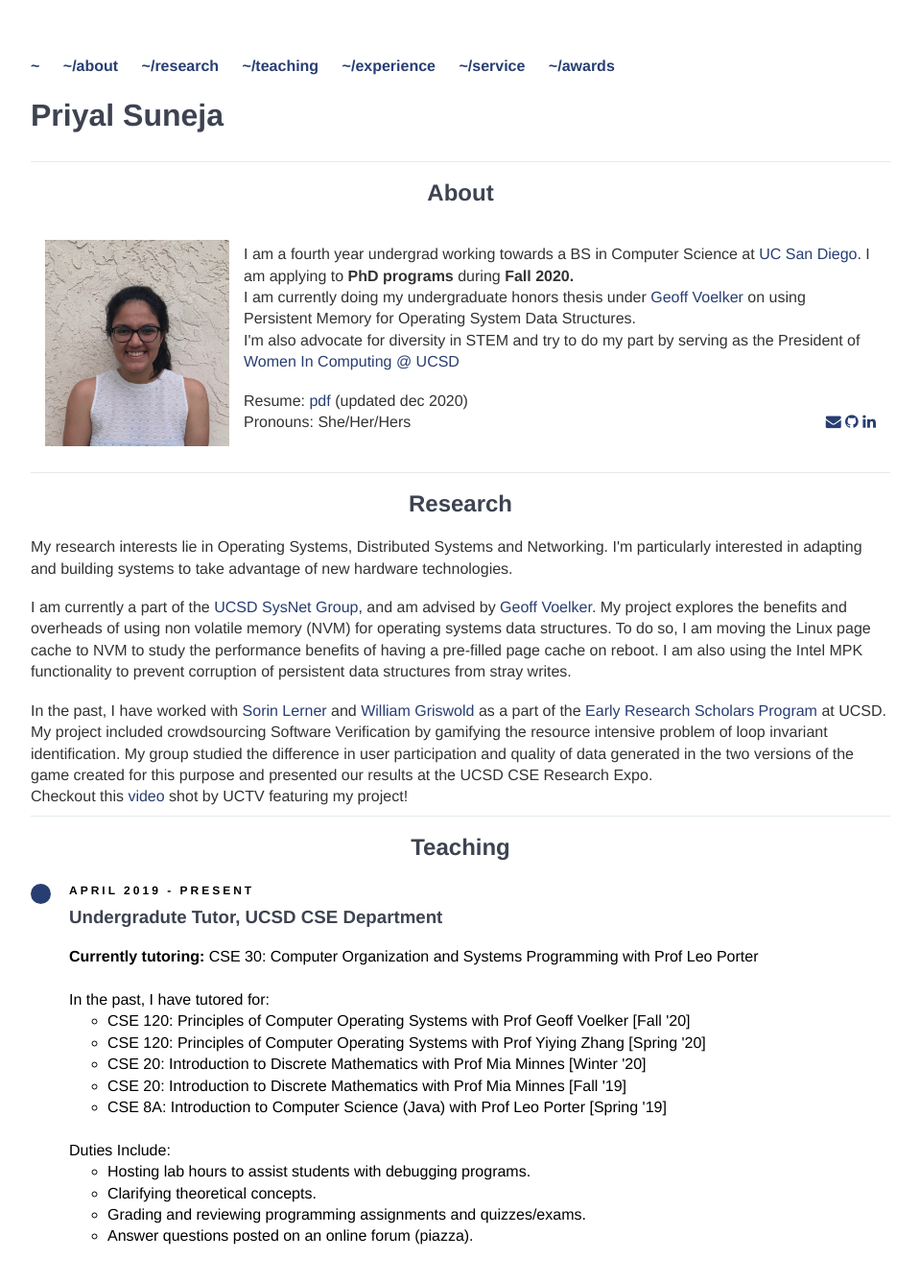
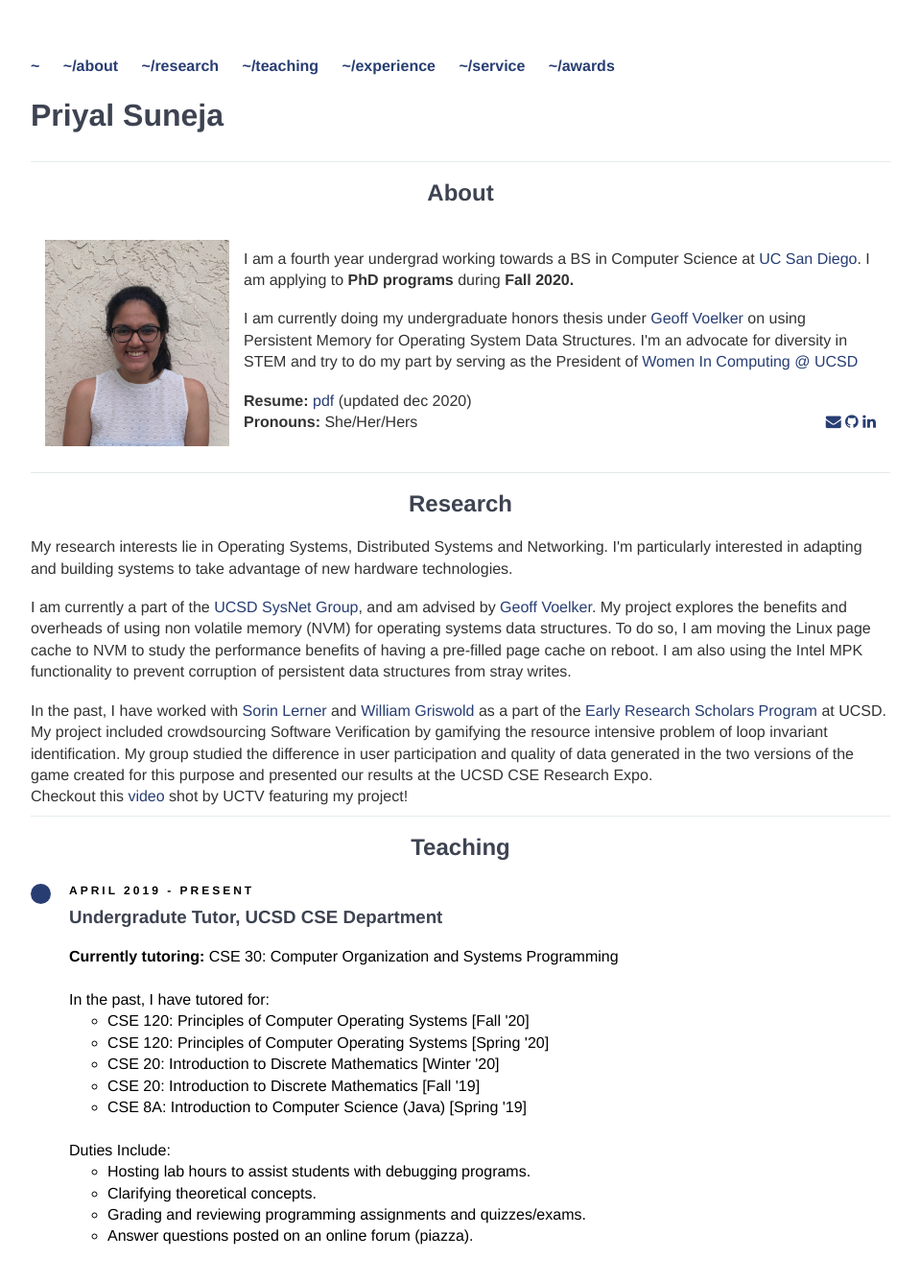
Before and after one commit to p-suneja/p-suneja.github.io, a Jekyll site: the page built from index.html, in a window 1280 px wide and 1400 px high. Shown: the top 1336 px of the window at 96% size, without its empty margins (160-1119 px from the left). Built offline with Jekyll 4.4.1, drawn with Linux system fonts in a browser that asks for light colours; nearby versions of some CDN libraries.

Commit message:
last touches

```diff
--- a/index.html
+++ b/index.html
@@ -18,18 +18,21 @@ title: Priyal Suneja
 
   		<section style="float:right;text-align:left" class="intro-text">
 	   		<p> I am a fourth year undergrad working towards a BS in Computer Science at <a href="https://cse.ucsd.edu/" target="_blank">
-				UC San Diego</a>. I am applying to <b> PhD programs </b> during <b> Fall 2020. </b> </p>
-			<p> I am currently doing my undergraduate honors thesis under <a href="http://cseweb.ucsd.edu/~voelker/" target="_blank">
-				Geoff Voelker</a> on using Persistent Memory for Operating System Data Structures.
-			<p> I'm also advocate for diversity in STEM and try to do my part by serving as the President of
+				UC San Diego</a>. I am applying to <b> PhD programs </b> during
+                <b> Fall 2020. </b> </p> <br>
+			<p> I am currently doing my undergraduate honors thesis under
+                <a href="http://cseweb.ucsd.edu/~voelker/" target="_blank">
+                Geoff Voelker</a> on using Persistent Memory for Operating
+                System Data Structures. I'm an advocate for diversity in STEM
+                and try to do my part by serving as the President of
 				<a href="http://wic.ucsd.edu/" target="_blank"> Women In Computing @ UCSD</a> </p>
 			<br>
 
-            <p>Resume: <a href="/PriyalSunejaResume.pdf"target="_blank">pdf</a>
+            <p><b>Resume:</b> <a href="/PriyalSunejaResume.pdf"target="_blank">pdf</a>
             (updated dec 2020) </p>
 			<div style="width: 100%;">
    			<section style="float:left; width: 80%">
-	   			<p> Pronouns: She/Her/Hers </p>
+	   			<p> <b>Pronouns:</b> She/Her/Hers </p>
    			</section>
   			<section style="float:right; width: 20%; text-align:right">
 	   		<p> <a href="mailto:priyalsuneja@gmail.com" target="_blank"><i class="fa fa-envelope"></i></a>
@@ -102,17 +105,16 @@ title: Priyal Suneja
                             <h3 class="timeline-title">Undergradute Tutor, UCSD
                             CSE Department</h3>
                             <b>Currently tutoring:</b> CSE 30: Computer
-                            Organization and Systems Programming with Prof Leo
-                            Porter
+                            Organization and Systems Programming
                             <br>
                             <br>
                             In the past, I have tutored for:
                             <ul>
-                                <li> CSE 120: Principles of Computer Operating Systems with Prof Geoff Voelker [Fall '20]</li>
-                                <li> CSE 120: Principles of Computer Operating Systems with Prof Yiying Zhang [Spring '20]</li>
-                                <li> CSE  20: Introduction to Discrete Mathematics with Prof Mia Minnes [Winter '20]</li>
-                                <li> CSE  20: Introduction to Discrete Mathematics with Prof Mia Minnes [Fall '19]</li>
-                                <li> CSE  8A: Introduction to Computer Science (Java) with Prof Leo Porter [Spring '19]</li>
+                                <li> CSE 120: Principles of Computer Operating Systems [Fall '20]</li>
+                                <li> CSE 120: Principles of Computer Operating Systems [Spring '20]</li>
+                                <li> CSE  20: Introduction to Discrete Mathematics [Winter '20]</li>
+                                <li> CSE  20: Introduction to Discrete Mathematics [Fall '19]</li>
+                                <li> CSE  8A: Introduction to Computer Science (Java) [Spring '19]</li>
                             </ul>
                             <br>
                             Duties Include:
```
